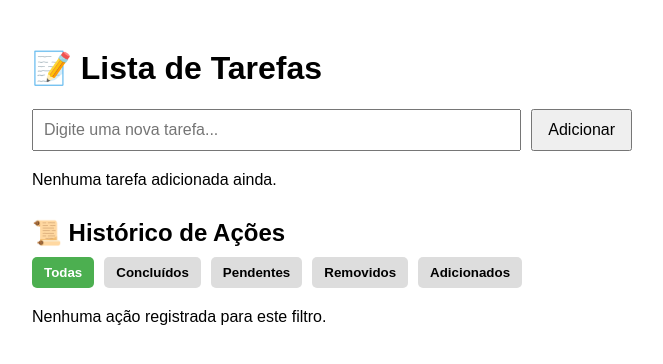
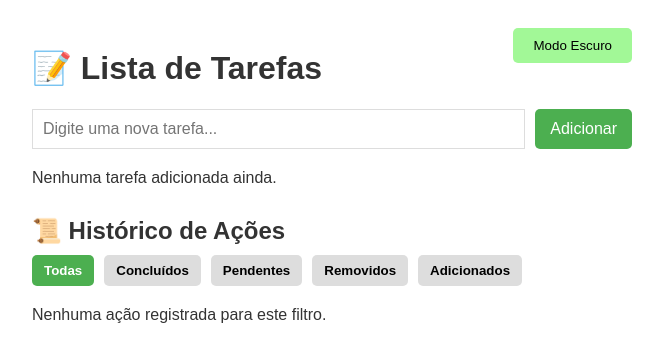
Before and after one commit to 0001135648-debug/Tarefa3, a React (Vite) app: page / in a window 1280 px wide. Shown: the top 364 px of the page, without its empty margins (308-971 px from the left). Built offline with nearby package versions, Linux system fonts and the light colour scheme.

Commit message:
criação do botao de muda esc/cla

```diff
--- a/src/App.css
+++ b/src/App.css
@@ -4,6 +4,20 @@
   margin: 0 auto;
   font-family: Arial, sans-serif;
   padding: 20px;
+  position: relative; /* Para poder posicionar o botão de tema dentro do app */
+  transition: background-color 0.3s, color 0.3s; /* Animação para a transição de tema */
+}
+
+/* Modo Claro (padrão) */
+body {
+  background-color: #ffffff;
+  color: #333;
+}
+
+/* Modo Escuro */
+body.dark-mode {
+  background-color: #333;
+  color: #f1f1f1;
 }
 
 /* Input de nova tarefa */
@@ -16,6 +30,15 @@
   flex: 1;
   padding: 10px;
   font-size: 16px;
+  background-color: #fff;
+  border: 1px solid #ddd;
+  color: #333;
+}
+
+.input-area input.dark-mode {
+  background-color: #444;
+  color: #f1f1f1;
+  border-color: #555;
 }
 
 .input-area button {
@@ -23,6 +46,23 @@
   margin-left: 10px;
   font-size: 16px;
   cursor: pointer;
+  background-color: #4caf50;
+  color: white;
+  border: none;
+  border-radius: 5px;
+}
+
+.input-area button:hover {
+  background-color: #45a049;
+}
+
+.input-area button.dark-mode {
+  background-color: #555;
+  color: #f1f1f1;
+}
+
+.input-area button.dark-mode:hover {
+  background-color: #666;
 }
 
 /* Lista de filtros */
@@ -110,3 +150,32 @@
 .historico small {
   color: gray;
 }
+
+/* Botão de alternância de tema no canto superior direito */
+.theme-toggle {
+  position: absolute;
+  top: 20px; /* Distância do topo */
+  right: 20px; /* Distância da direita */
+  z-index: 10; /* Para garantir que o botão fique acima de outros elementos */
+}
+
+.theme-toggle button {
+  padding: 10px 20px;
+  background-color: #a2f897;
+  border: none;
+  border-radius: 5px;
+  cursor: pointer;
+}
+
+.theme-toggle button:hover {
+  background-color: #0fbb2c;
+}
+
+.theme-toggle button.dark-mode {
+  background-color: #555;
+  color: #f1f1f1;
+}
+
+.theme-toggle button.dark-mode:hover {
+  background-color: #666;
+}
--- a/src/App.jsx
+++ b/src/App.jsx
@@ -11,6 +11,11 @@ function App() {
   );
   const [novaTarefa, setNovaTarefa] = useState("");
   const [filtroHistorico, setFiltroHistorico] = useState("todas"); // filtro do histórico
+
+  // Controle de tema
+  const [isDarkMode, setIsDarkMode] = useState(
+    () => JSON.parse(localStorage.getItem("isDarkMode")) || false
+  );
 
   // Salvar no localStorage
   useEffect(
@@ -171,6 +176,13 @@ function App() {
           </ul>
         )}
       </div>
+
+      {/* Botão para alternar o tema */}
+      <div className="theme-toggle">
+        <button onClick={() => setIsDarkMode(!isDarkMode)}>
+          {isDarkMode ? "Modo Claro" : "Modo Escuro"}
+        </button>
+      </div>
     </div>
   );
 }
```
